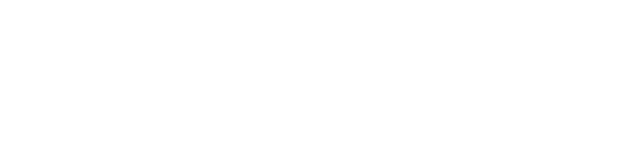
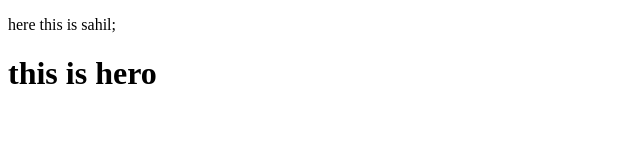
Before and after one commit to sahiljha2001/git-practice, a plain HTML site: page index.html in a window 1280 px wide. Shown: the whole page, without its empty margins (0-640 px from the left). Drawn offline with Linux system fonts and the light colour scheme.

Commit message:
practising gits

```diff
--- /dev/null
+++ b/git.js
@@ -0,0 +1,3 @@
+console.log("hello this sahil jha;")
+let a=9;
+console.log(a);
--- a/index.html
+++ b/index.html
@@ -6,7 +6,10 @@
     <title>Document</title>
 </head>
 <body>
-
+    <p>
+        here this is sahil;
+    </p>
+    <h1> this  is hero</h1>
 </body>
 
 </html>
```
